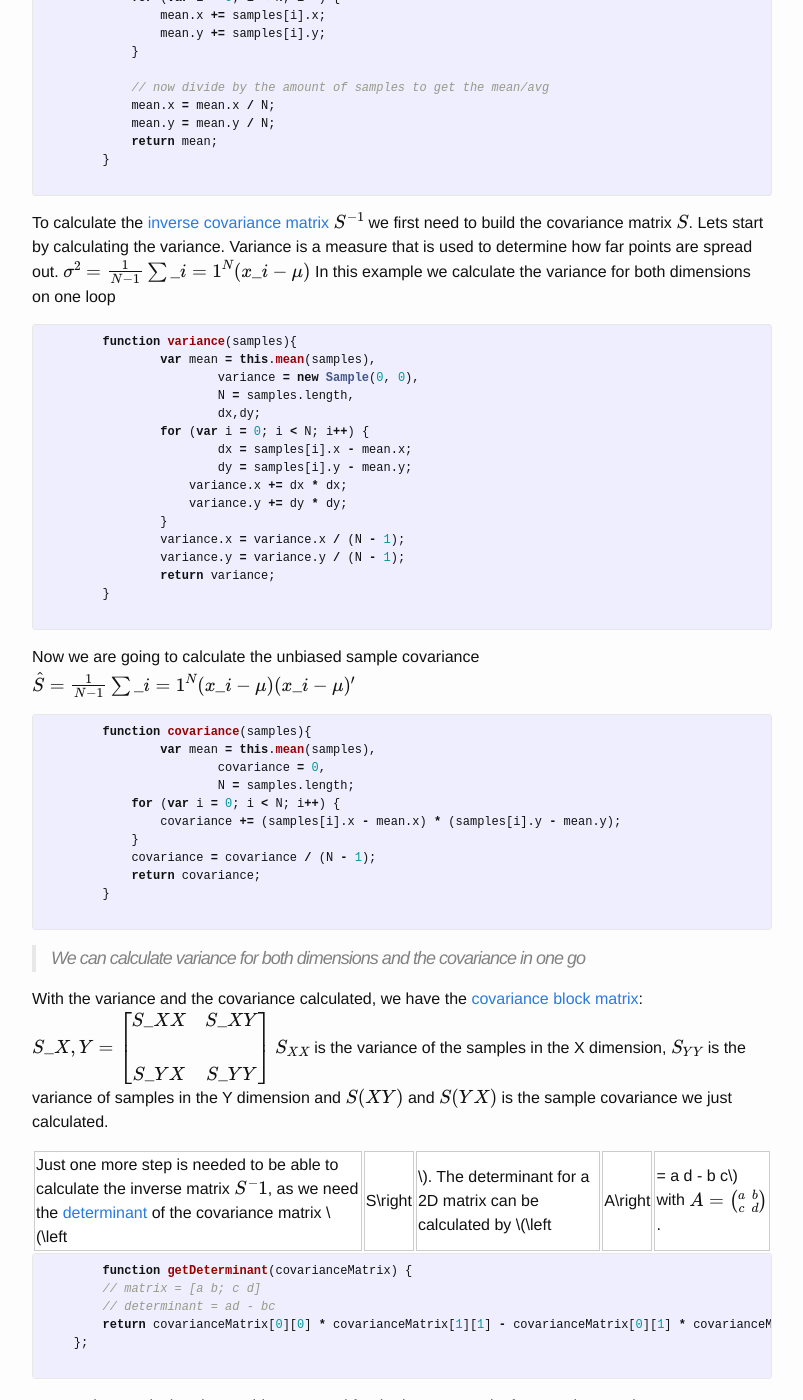
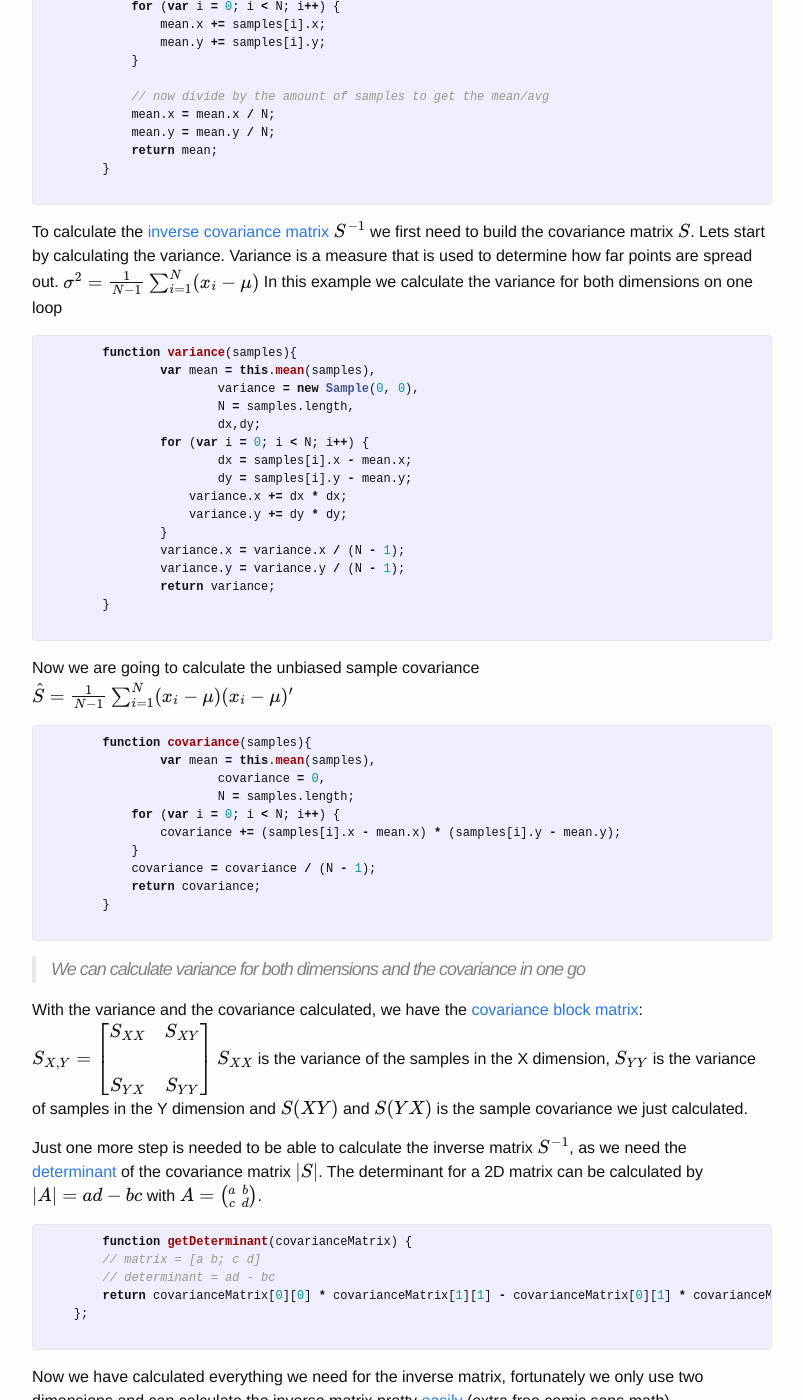
Before and after one commit to brianweet/brianweet.github.io, a Jekyll site: the page built from _posts/2015-03-24-implement-touch-model.md, in a window 1280 px wide and 1400 px high, scrolled down 2674 px. Shown: the whole window, without its empty margins (238-1041 px from the left). Built offline with Jekyll 4.4.1, drawn with Linux system fonts in a browser that asks for light colours; formulas are drawn with MathJax 3; some of the changed text lies outside the part shown.

Commit message:
Two more

```diff
--- a/_posts/2015-03-24-implement-touch-model.md
+++ b/_posts/2015-03-24-implement-touch-model.md
@@ -20,8 +20,8 @@ Research has shown that touch points on the keyboard are normally distributed.[?
 <!--- [?] -->
 After reading a bunch of research papers I noticed that a lot of the models had to be trained offline or required a certain amount of training data. The model I want to use should be able to be trained on the actual phone itself, preferably without any internet connection.
 I decided to use the touch points to estimate the parameters of a bivariate Gaussian (normal) distribution. The idea started with a paper by [Antti Oulasvirta et al.][antti] where they used Gaussian distributions and calculate the distance to a key like this
-$$ P\left( K \;\middle\vert\; T \right) = \exp (- \frac{d\_k^2}{\sigma\_k^2}  ) $$
-With \\( d\_{k} \\) as the Euclidean distance of a touch point to the center of key \\(k\\) and \\( \sigma\_{k} \\) as the variance of the touch point distribution around the key center. \\( \sigma\_{k} \\) is a parameter that they estimated from training data. So for every new touch point, they calculate the probability of that touch point belonging to any given key.
+$$ P\left( K \;\middle\vert\; T \right) = \exp (- \frac{d_k^2}{\sigma_k^2}  ) $$
+With \\( d_{k} \\) as the Euclidean distance of a touch point to the center of key \\(k\\) and \\( \sigma_{k} \\) as the variance of the touch point distribution around the key center. \\( \sigma_{k} \\) is a parameter that they estimated from training data. So for every new touch point, they calculate the probability of that touch point belonging to any given key.
 I am going to something similar however I will also use the correlation between the x and y coordinates.
 
 #### Bivariate normal distributions
@@ -66,7 +66,7 @@ Each sample point holds a value for the two dimensions **x** and **y**
 	{% endhighlight %}
 
 First we need the sample mean \\(\mu\\) (or \\(\bar{s}\\)) which is a vector containing the average for both dimensions
-$$ \mu = \frac{1}{N} \sum\_{i=1}^N s\_i $$
+$$ \mu = \frac{1}{N} \sum_{i=1}^N s_i $$
 
 	{% highlight javascript %}
 	function mean(samples){
@@ -89,7 +89,7 @@ $$ \mu = \frac{1}{N} \sum\_{i=1}^N s\_i $$
 	{% endhighlight %}
 
 To calculate the [inverse covariance matrix][inversematrix] \\(S^{-1}\\) we first need to build the covariance matrix \\(S\\). Lets start by calculating the variance. Variance is a measure that is used to determine how far points are spread out.
-$$ \sigma^2 = \frac{1}{N-1} \sum\_{i=1}^N (x\_i - \mu) $$
+$$ \sigma^2 = \frac{1}{N-1} \sum_{i=1}^N (x_i - \mu) $$
 In this example we calculate the variance for both dimensions on one loop
 	{% highlight javascript %}
 	function variance(samples){
@@ -110,7 +110,7 @@ In this example we calculate the variance for both dimensions on one loop
 	{% endhighlight %}
 
 Now we are going to calculate the unbiased sample covariance
-$$ \hat{S} = \frac{1}{N-1} \sum\_{i=1}^N (x\_i - \mu) (x\_i - \mu)' $$
+$$ \hat{S} = \frac{1}{N-1} \sum_{i=1}^N (x_i - \mu) (x_i - \mu)' $$
 
 	{% highlight javascript %}
 	function covariance(samples){
@@ -128,14 +128,14 @@ $$ \hat{S} = \frac{1}{N-1} \sum\_{i=1}^N (x\_i - \mu) (x\_i - \mu)' $$
 > We can calculate variance for both dimensions and the covariance in one go
 
 With the variance and the covariance calculated, we have the [covariance block matrix][blockmatrix]:
-$$ S\_{X,Y} = \begin{bmatrix}
-  S\_{XX} & S\_{XY}  \\\\
-  S\_{YX} & S\_{YY}
+$$ S_{X,Y} = \begin{bmatrix}
+  S_{XX} & S_{XY}  \\\\
+  S_{YX} & S_{YY}
  \end{bmatrix}$$
- \\(S\_{XX}\\) is the variance of the samples in the X dimension, \\(S\_{YY}\\) is the variance of samples in the Y dimension and \\(S(XY)\\) and \\(S(YX)\\) is the sample covariance we just calculated.
+ \\(S_{XX}\\) is the variance of the samples in the X dimension, \\(S_{YY}\\) is the variance of samples in the Y dimension and \\(S(XY)\\) and \\(S(YX)\\) is the sample covariance we just calculated.
 
 
-Just one more step is needed to be able to calculate the inverse matrix \\(S^-1\\), as we need the [determinant][determinant] of the covariance matrix \\(\left|S\right|\\). The determinant for a 2D matrix can be calculated by \\(\left|A\right| = a d - b c\\) with \\(A = \bigl(\begin{smallmatrix} a & b \\\ c & d\end{smallmatrix} \bigr)\\).
+Just one more step is needed to be able to calculate the inverse matrix \\(S^{-1}\\), as we need the [determinant][determinant] of the covariance matrix \\(\left\|S\right\|\\). The determinant for a 2D matrix can be calculated by \\(\left\|A\right\| = a d - b c\\) with \\(A = \bigl(\begin{smallmatrix} a & b \\\ c & d\end{smallmatrix} \bigr)\\).
 
 	{% highlight javascript %}
 	function getDeterminant(covarianceMatrix) {
```
Also changed, not shown: _drafts/3_gathering_data.md (deleted, +0 -23 lines), _drafts/4_touchscreen_limitations.md (deleted, +0 -40 lines), _drafts/5_results_and_todos.md (+9 -2 lines), _posts/2015-03-11-probable-keyboard-events.md (+3 -3 lines), _posts/2015-04-07-gathering-data.md (added, +41 -0 lines), _posts/2015-04-08-low-end-touchscreen-limitations.md (added, +56 -0 lines), assets/bands.png (added), assets/brianweet_typing_session.png (added), 3 other files.
